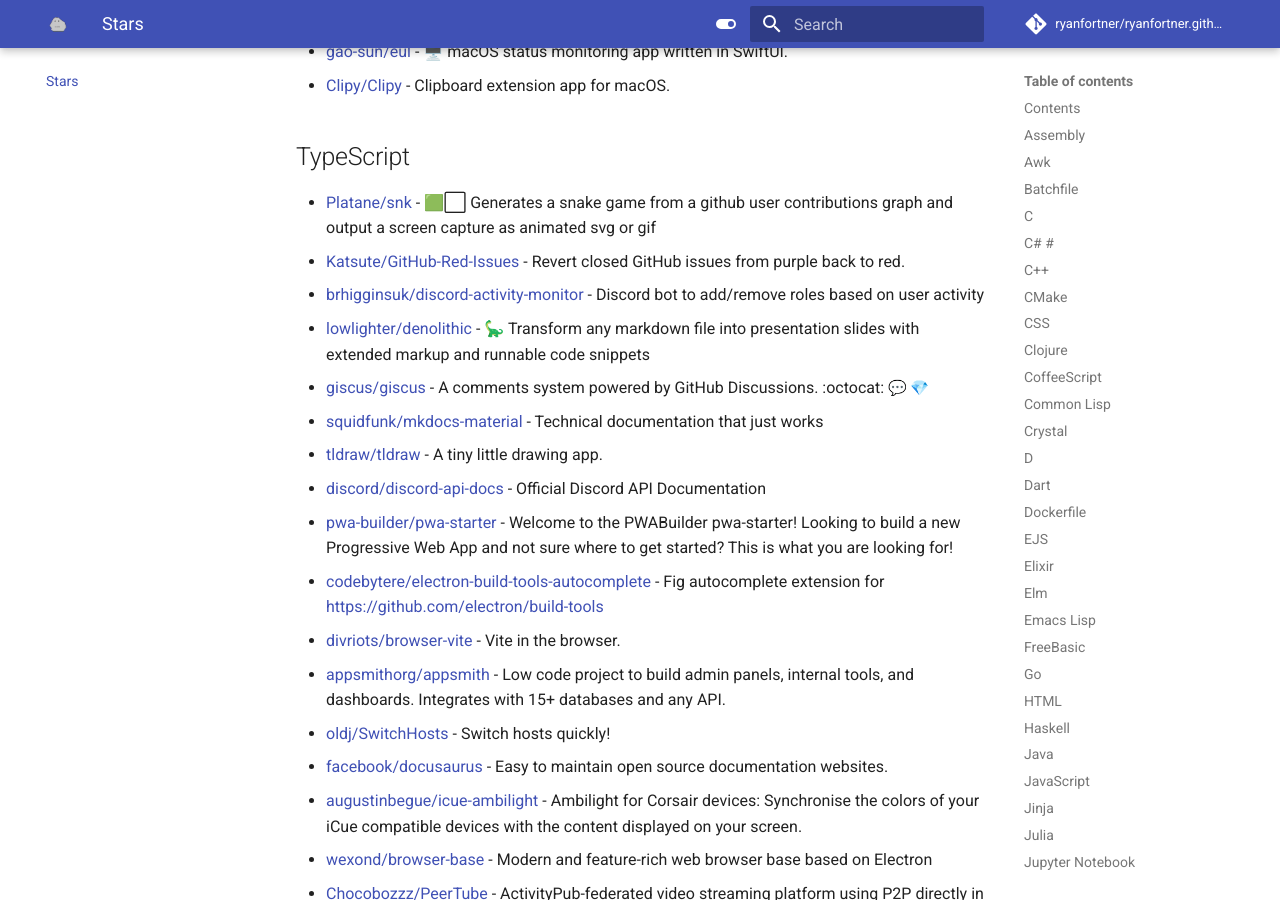
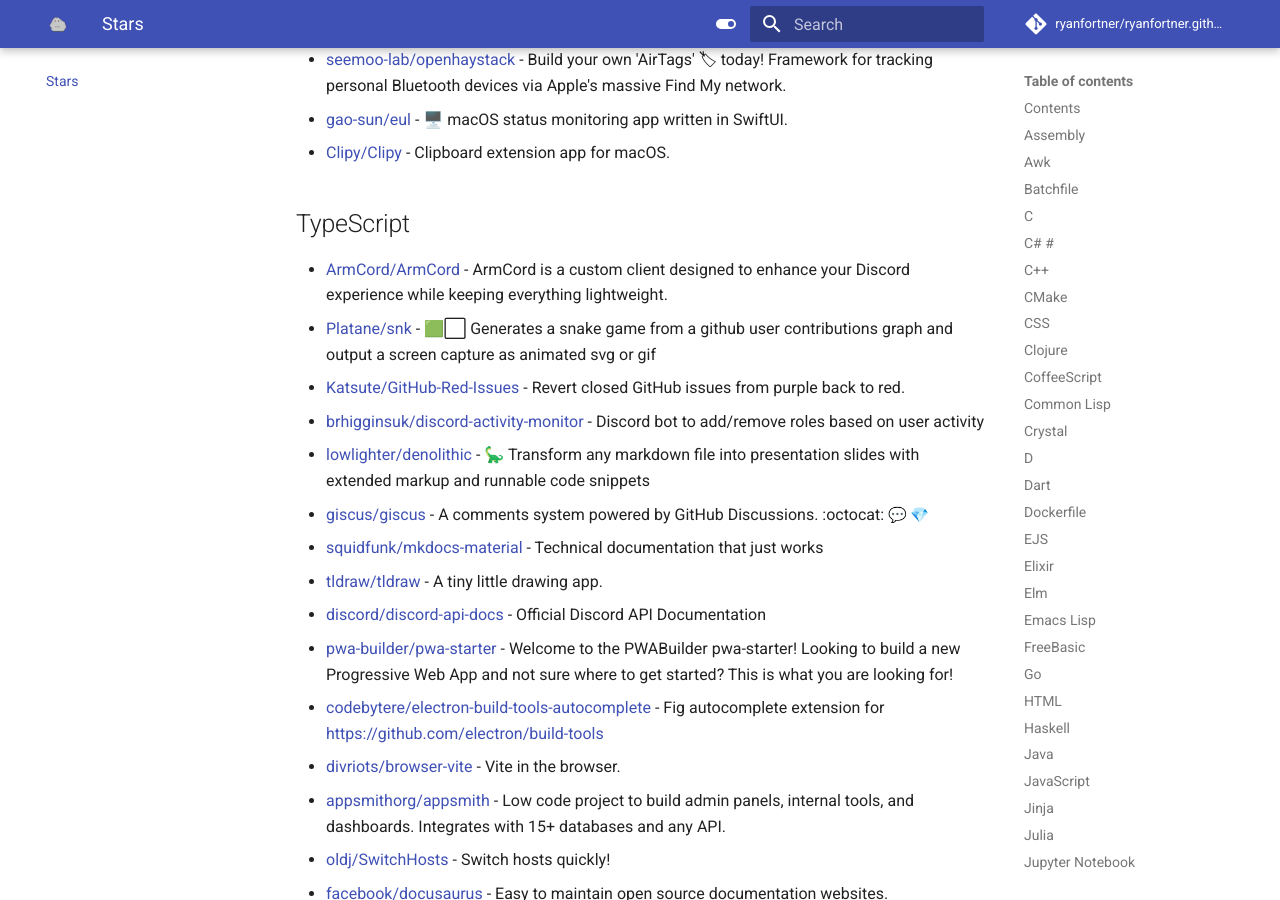
Before and after one commit to ryanfortner/ryanfortner.github.io, an MkDocs documentation site: the page built from docs/stars.md, in a window 1280 px wide and 900 px high, scrolled down 67982 px. Built offline with MkDocs 1.6.1 and Material for MkDocs 9.7.7, drawn with Linux system fonts in a browser that asks for light colours; emoji names are drawn with the system emoji font; comment, search, counter and statistics services are not loaded; some of the changed text lies outside the part shown.

Commit message:
update stars.md

```diff
--- a/docs/stars.md
+++ b/docs/stars.md
@@ -1656,6 +1658,7 @@
 
 ## TypeScript
 
+- [ArmCord/ArmCord](https://github.com/ArmCord/ArmCord) - ArmCord is a custom client designed to enhance your Discord experience while keeping everything lightweight.
 - [Platane/snk](https://github.com/Platane/snk) - 🟩⬜ Generates a snake game from a github user contributions graph and output a screen capture as animated svg or gif
 - [Katsute/GitHub-Red-Issues](https://github.com/Katsute/GitHub-Red-Issues) - Revert closed GitHub issues from purple back to red.
 - [brhigginsuk/discord-activity-monitor](https://github.com/brhigginsuk/discord-activity-monitor) - Discord bot to add/remove roles based on user activity
```
Also changed, not shown: other parts of docs/stars.md (+2 -0 lines).
